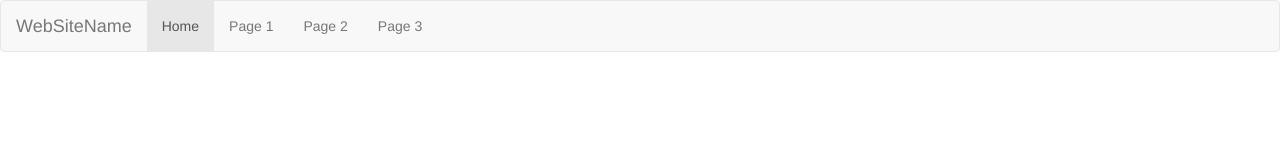
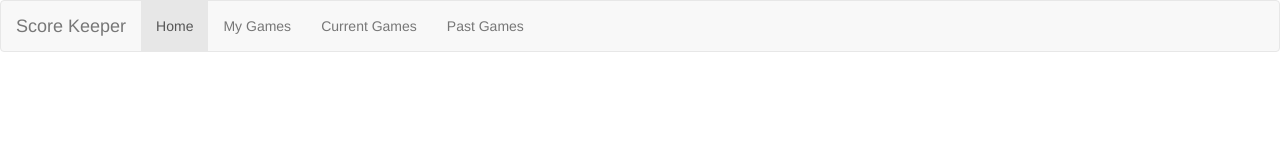
Before and after one commit to Wisbell/capstone-practice, a website: page index.html in a window 1280 px wide. Drawn offline with nearby package versions, Linux system fonts and the light colour scheme; some packages are replaced by stand-ins of ours.

Commit message:
Added commentary to remind me of future features

```diff
--- a/index.html
+++ b/index.html
@@ -12,13 +12,13 @@
 <nav class="navbar navbar-default">
   <div class="container-fluid">
     <div class="navbar-header">
-      <a class="navbar-brand" href="#">WebSiteName</a>
+      <a class="navbar-brand" href="#">Score Keeper</a>
     </div>
     <ul class="nav navbar-nav">
       <li class="active"><a href="#">Home</a></li>
-      <li><a href="#">Page 1</a></li>
-      <li><a href="#">Page 2</a></li>
-      <li><a href="#">Page 3</a></li>
+      <li><a href="#">My Games</a></li> <!-- Go to log in page if not logged in -->
+      <li><a href="#">Current Games</a></li> <!-- List all game currently hosted -->
+      <li><a href="#">Past Games</a></li> <!-- list all past games -->
     </ul>
   </div>
 </nav>
@@ -26,6 +26,8 @@
   <!-- Views show up here -->
   <div ng-view></div>
 
+
+  <!-- Scripts below here -->
   <script src="/bower_components/angular/angular.js" type="text/javascript"></script>
 
   <script src="/bower_components/angular-route/angular-route.js" type="text/javascript"></script>
```
